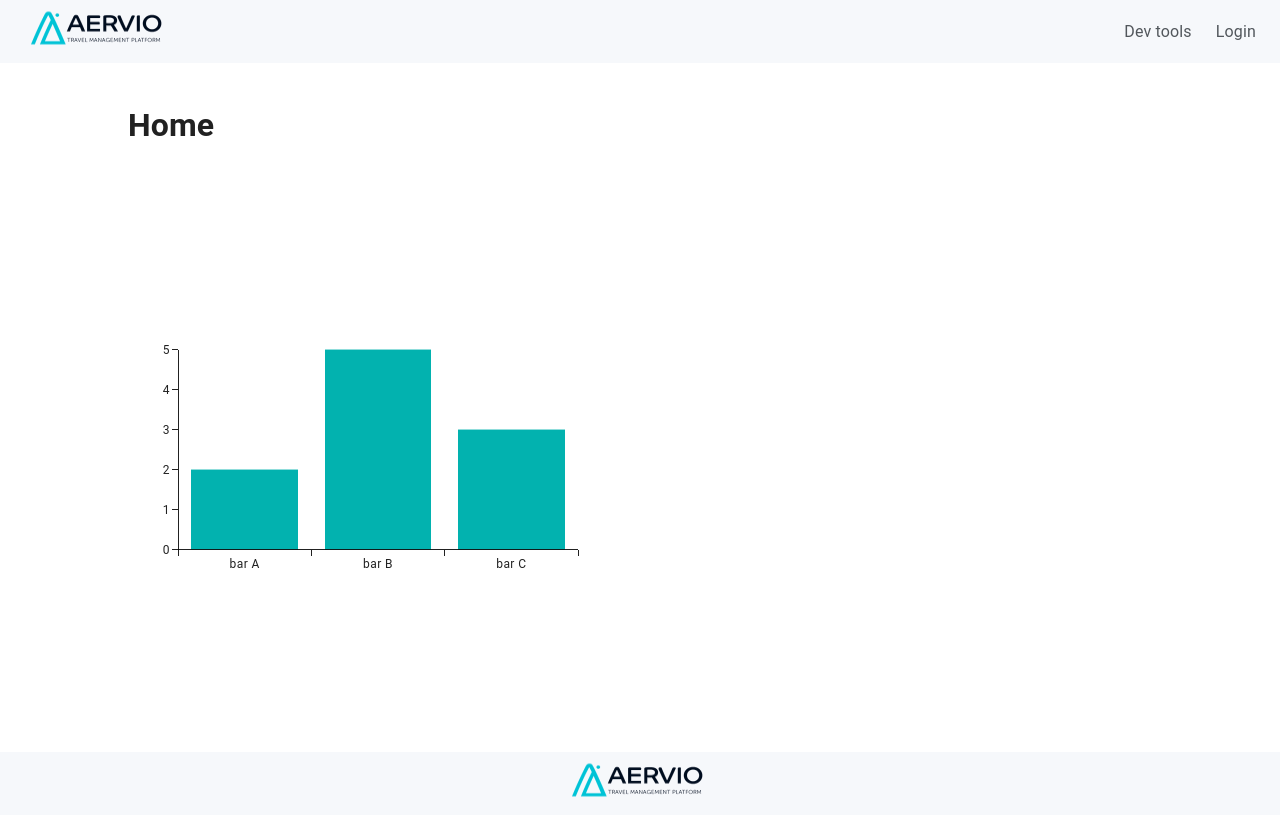
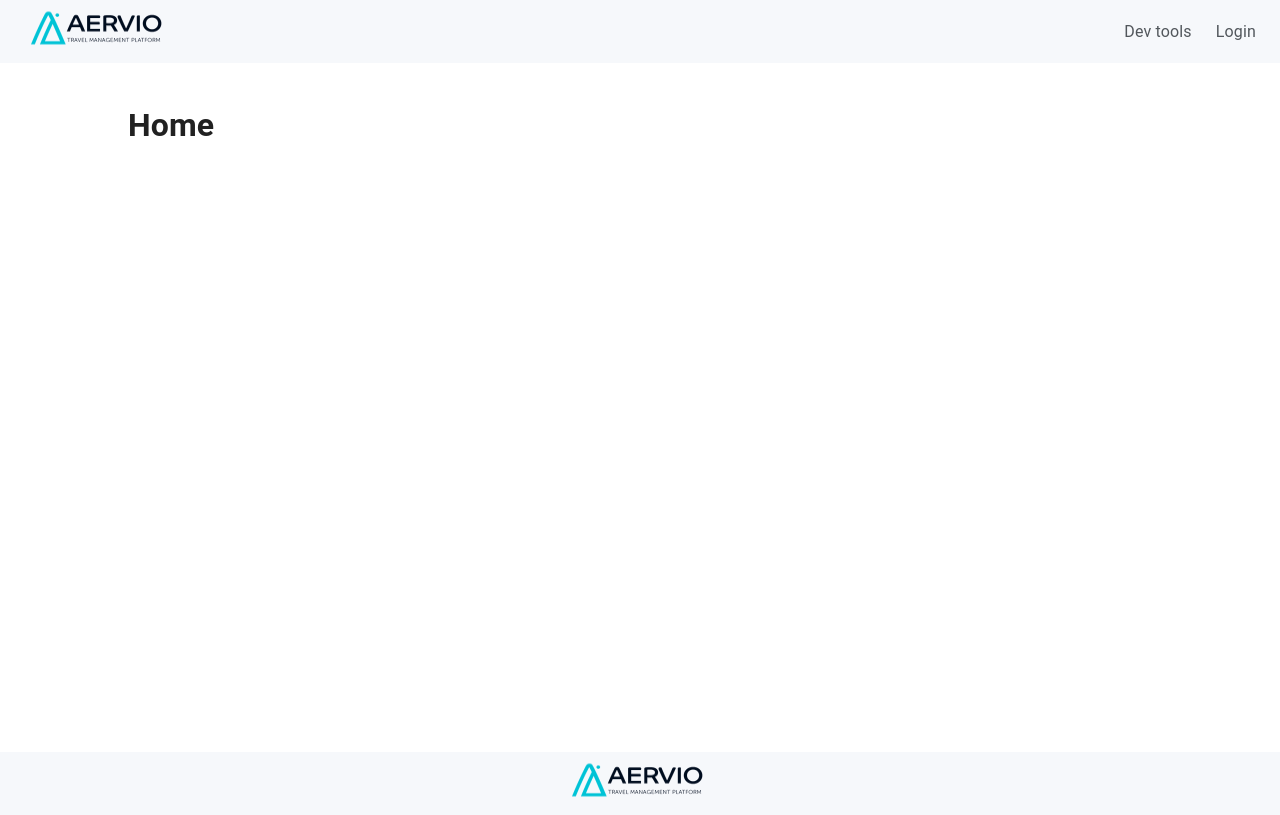
Before and after one commit to anna-llorens/client-app, a Next.js app: page /home in a window 1280 px wide. Built offline with nearby package versions, Linux system fonts and the light colour scheme.

Commit message:
Remove unused charts

```diff
--- a/src/components/charts/index.ts
+++ b/src/components/charts/index.ts
@@ -1,3 +1,2 @@
 export * from "./pie-chart";
 export * from "./bar-chart";
-export * from "./line-chart";
--- a/src/components/charts/line-chart.tsx
+++ /dev/null
@@ -1,30 +0,0 @@
-const uData = [4000, 3000, 2000, 2780, 1890, 2390, 3490];
-
-import { LineChart } from "@mui/x-charts/LineChart";
-import { FC } from "react";
-const pData = [2400, 1398, 9800, 3908, 4800, 3800, 4300];
-const xLabels = [
-  "Page A",
-  "Page B",
-  "Page C",
-  "Page D",
-  "Page E",
-  "Page F",
-  "Page G",
-];
-
-export const LineChartStatus: FC = () => {
-  return (
-
-    <LineChart
-      xAxis={[{ data: [1, 2, 3, 5, 8, 10] }]}
-      series={[
-        {
-          data: [2, 5.5, 2, 8.5, 1.5, 5],
-        },
-      ]}
-      width={500}
-      height={300}
-    />
-  );
-};
--- a/src/pages/home.tsx
+++ b/src/pages/home.tsx
@@ -1,27 +1,9 @@
 import { AppSection } from "@/components/app-section";
-
-import { BarChart } from "@mui/x-charts/BarChart";
 
 export default function Home() {
   return (
     <AppSection>
       <h1>Home</h1>
-      <BarChart
-        xAxis={[
-          {
-            id: "barCategories",
-            data: ["bar A", "bar B", "bar C"],
-            scaleType: "band",
-          },
-        ]}
-        series={[
-          {
-            data: [2, 5, 3],
-          },
-        ]}
-        width={500}
-        height={300}
-      />
     </AppSection>
   );
 }
--- a/src/pages/orders.tsx
+++ b/src/pages/orders.tsx
@@ -1,7 +1,6 @@
 import {
   AppSection,
   BaBarChartStatus,
-  LineChartStatus,
   StatusPieChart,
   Widget,
 } from "@/components";
@@ -28,9 +27,6 @@ export default function Orders() {
         <Widget title="Incoming request">
           <BaBarChartStatus />
         </Widget>
-        <Widget title="Resolved querys">
-          <LineChartStatus />
-        </Widget>
       </Container>
     </AppSection>
   );
```
